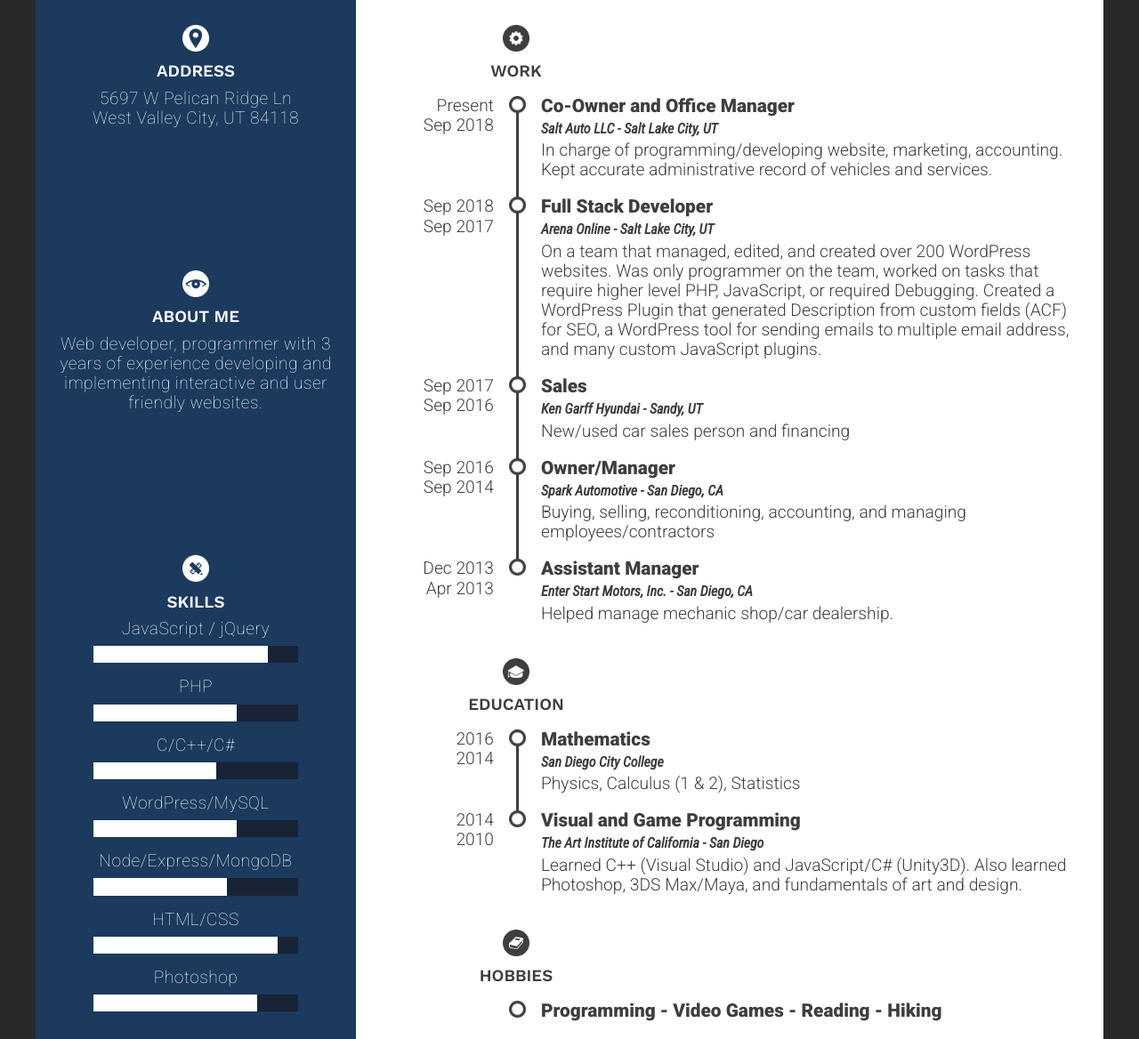
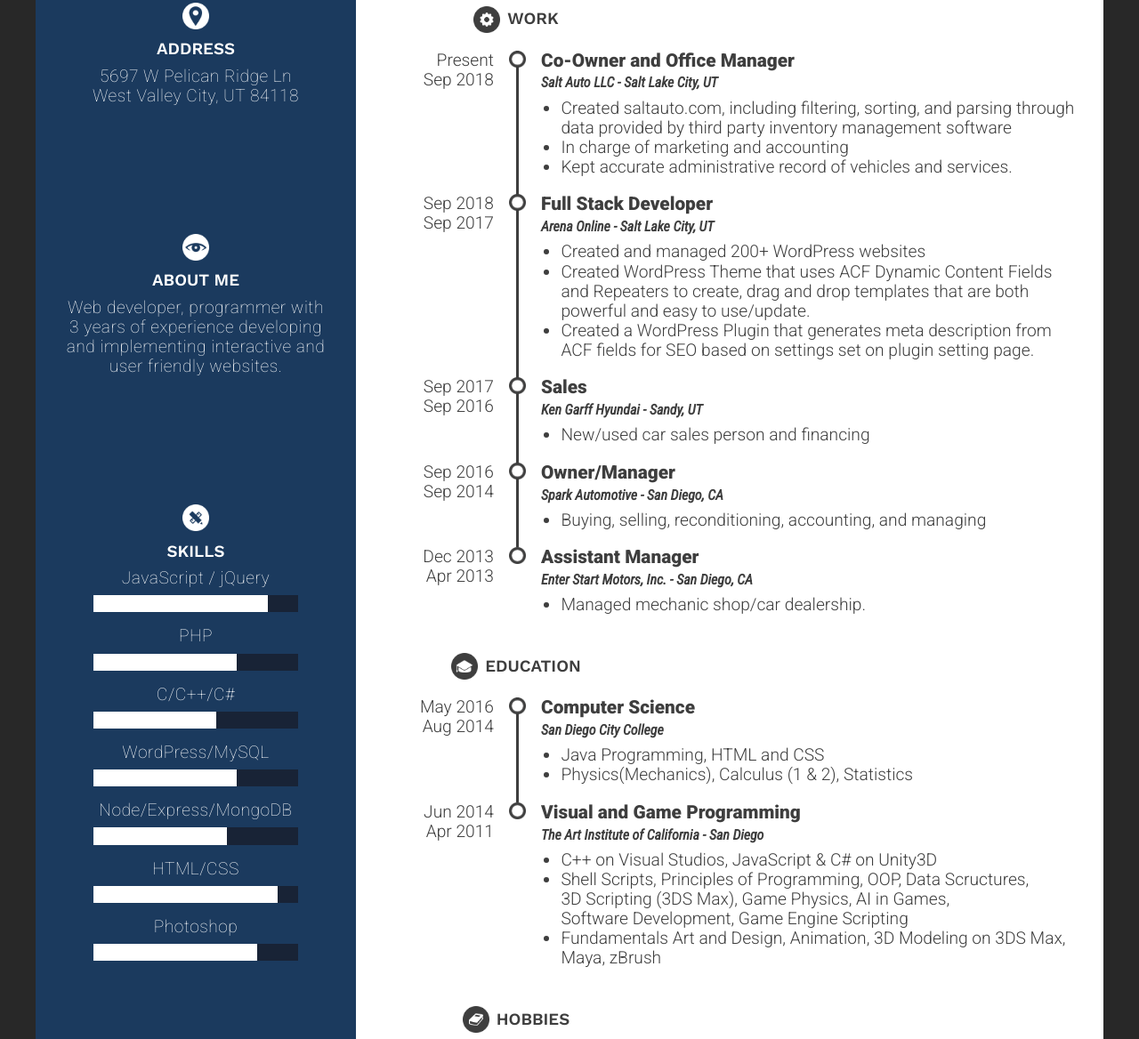
Before and after one commit to ArashRasteh/Resume, a plain HTML site: page index.html in a window 1280 px wide. Shown: the part 313-1481 px from the top of the page at 89% size. Drawn offline with nearby package versions, Linux system fonts and the light colour scheme.

Commit message:
Add bullets, shorten name, change layout slightly

```diff
--- a/css/main.css
+++ b/css/main.css
@@ -82,7 +82,7 @@ h1.my-name {
   flex-wrap: wrap;
   font-size: 1.6rem;
   justify-content: space-between;
-  margin: 1.5rem -5px;
+  margin: 0.8rem -5px;
 }
 
 .contact-me a {
@@ -98,6 +98,7 @@ h1.my-name {
   text-align: center;
   display: block;
   flex-wrap: wrap;
+  padding: 0 25px;
 }
 
 img.small-icons {
@@ -119,7 +120,7 @@ h3.section-header {
 }
 
 .address-about-skills-section {
-  margin-bottom: 10rem;
+  margin-bottom: 9rem;
   width: 100%;
 }
 
@@ -142,13 +143,20 @@ h3.section-header {
 }
 
 .experiences.right.side {
-  padding: 25px 0;
+  padding: 0;
 }
 
 .experience-header {
   width: 360px;
   text-align: center;
   margin-bottom: 1rem;
+  display: flex;
+  justify-content: center;
+  align-items: center;
+}
+
+.experience-header h3.section-header {
+  margin-left: 0.5rem;
 }
 
 .chronology {
@@ -159,6 +167,10 @@ h3.section-header {
   grid-template-columns: 180px 660px;
 }
 
+.chronology a {
+  text-decoration: none;
+  color: inherit;
+}
 .chron-dates {
   display: flex;
   flex-direction: column-reverse;
@@ -204,8 +216,9 @@ span.chron-sep {
   font-family: 'Roboto Condensed', sans-serif;
 }
 
-.chron-experiences p {
-  margin-top: 0.25rem;
+.chron-experiences p, .chron-experiences ul {
+  margin-top: 0.5rem;
+  padding-left: 1.4rem;
 }
 
 
--- a/index.html
+++ b/index.html
@@ -25,7 +25,7 @@
 
     <div class="right side contacts-area">
       <h2 class="job-title">Programmer, Web Developer</h2>
-      <h1 class="my-name">Arash "Ash" Rasteh</h1>
+      <h1 class="my-name">Ash Rasteh</h1>
       <div class="contact-me">
         <a href="tel:+18582125714">(858) 212-5714</a>
         <a href="mailto:ashrasteh@gmail.com">ashrasteh@gmail.com</a>
@@ -48,7 +48,7 @@
         <img src="./img/about-me-icon.png" alt="About me icon" class="small-icons">
         <h3 class="section-header">About Me</h3>
         <p>
-          Web developer, programmer with 3 years of experience developing and implementing interactive and user friendly websites.
+          Web developer, programmer with <span style="display: inline-block;">3 years</span> of experience developing and implementing interactive and user friendly websites.
         </p>
       </div>
 
@@ -115,7 +115,11 @@
         <div class="chron-experiences">
           <h4>Co-Owner and Office Manager</h4>
           <h5>Salt Auto LLC - Salt Lake City, UT</h5>
-          <p>In charge of programming/developing website, marketing, accounting. Kept accurate administrative record of vehicles and services.</p>
+          <ul>
+            <li>Created <a href="https://saltauto.com" target="_blank" rel="noopener noreferrer">saltauto.com</a>, including filtering, sorting, and parsing through data provided by third party inventory management software</li>
+            <li>In charge of marketing and accounting</li>
+            <li>Kept accurate administrative record of vehicles and services.</li>
+          </ul>
         </div> <!-- end .chron-experiences -->
 
         <div class="chron-dates-outer">
@@ -128,7 +132,11 @@
         <div class="chron-experiences">
           <h4>Full Stack Developer</h4>
           <h5>Arena Online - Salt Lake City, UT</h5>
-          <p>On a team that managed, edited, and created over 200 WordPress websites. Was only programmer on the team, worked on tasks that require higher level PHP, JavaScript, or required Debugging. Created a WordPress Plugin that generated Description from custom fields (ACF) for SEO, a WordPress tool for sending emails to multiple email address, and many custom JavaScript plugins.</p>
+          <ul>
+            <li>Created and managed 200+ WordPress websites</li>
+            <li>Created WordPress Theme that uses ACF Dynamic Content Fields and Repeaters to create, drag and drop templates that are both powerful and easy to use/update.</li>
+            <li>Created a WordPress Plugin that generates meta description from ACF fields for SEO based on settings set on plugin setting page.</li>
+          </ul>
         </div> <!-- end .chron-experiences -->
 
         <div class="chron-dates-outer">
@@ -141,7 +149,7 @@
         <div class="chron-experiences">
           <h4>Sales</h4>
           <h5>Ken Garff Hyundai - Sandy, UT</h5>
-          <p>New/used car sales person and financing</p>
+          <ul><li>New/used car sales person and financing</li></ul>
         </div> <!-- end .chron-experiences -->
 
         <div class="chron-dates-outer">
@@ -154,7 +162,9 @@
         <div class="chron-experiences">
           <h4>Owner/Manager</h4>
           <h5>Spark Automotive - San Diego, CA</h5>
-          <p>Buying, selling, reconditioning, accounting, and managing employees/contractors</p>
+          <ul>
+            <li>Buying, selling, reconditioning, accounting, and managing</li>
+          </ul>
         </div> <!-- end .chron-experiences -->
 
         <div class="chron-dates-outer">
@@ -167,7 +177,9 @@
         <div class="chron-experiences">
           <h4>Assistant Manager</h4>
           <h5>Enter Start Motors, Inc. - San Diego, CA</h5>
-          <p>Helped manage mechanic shop/car dealership.</p>
+          <ul>
+            <li>Managed mechanic shop/car dealership.</li>
+          </ul>
         </div> <!-- end .chron-experiences -->
 
       </div><!-- end .work.chronology -->
@@ -180,28 +192,44 @@
 
         <div class="chron-dates-outer">
           <div class="chron-dates">
-            <span class="chron-from">2014</span>
+            <span class="chron-from">Aug 2014</span>
             <span class="chron-sep"> - </span>
-            <span class="chron-to">2016</span>
+            <span class="chron-to">May 2016</span>
           </div>
         </div><!-- end .chron-dates-outer -->
         <div class="chron-experiences">
-          <h4>Mathematics</h4>
+          <h4>Computer Science</h4>
           <h5>San Diego City College</h5>
-          <p>Physics, Calculus (1 & 2), Statistics </p>
+          <ul>
+            <li>Java Programming, HTML and CSS</li>
+            <li>Physics(Mechanics), Calculus (1 & 2), Statistics</li>
+          </ul>
         </div> <!-- end .chron-experiences -->
 
         <div class="chron-dates-outer">
           <div class="chron-dates">
-            <span class="chron-from">2010</span>
+            <span class="chron-from">Apr 2011</span>
             <span class="chron-sep"> - </span>
-            <span class="chron-to">2014</span>
+            <span class="chron-to">Jun 2014</span>
           </div>
         </div><!-- end .chron-dates-outer -->
         <div class="chron-experiences">
           <h4>Visual and Game Programming</h4>
           <h5>The Art Institute of California - San Diego</h5>
-          <p>Learned C++ (Visual Studio) and JavaScript/C# (Unity3D). Also learned Photoshop, 3DS Max/Maya, and fundamentals of art and design. </p>
+          <ul>
+            <li>C++ on Visual Studios, JavaScript & C# on Unity3D</li>
+            <li>
+              Shell Scripts,
+              Principles of Programming, OOP,
+              Data Scructures,
+              <span style="display: inline-block;">3D Scripting (3DS Max)</span>,
+              Game Physics,
+              AI in Games,
+              <span style="display: inline-block;">Software Development</span>,
+              <span style="display: inline-block;">Game Engine Scripting</span>
+            </li>
+            <li>Fundamentals Art and Design, Animation, 3D Modeling on 3DS Max, Maya, zBrush</li>
+          </ul>
         </div> <!-- end .chron-experiences -->
 
       </div><!-- end .education.chronology -->
```
